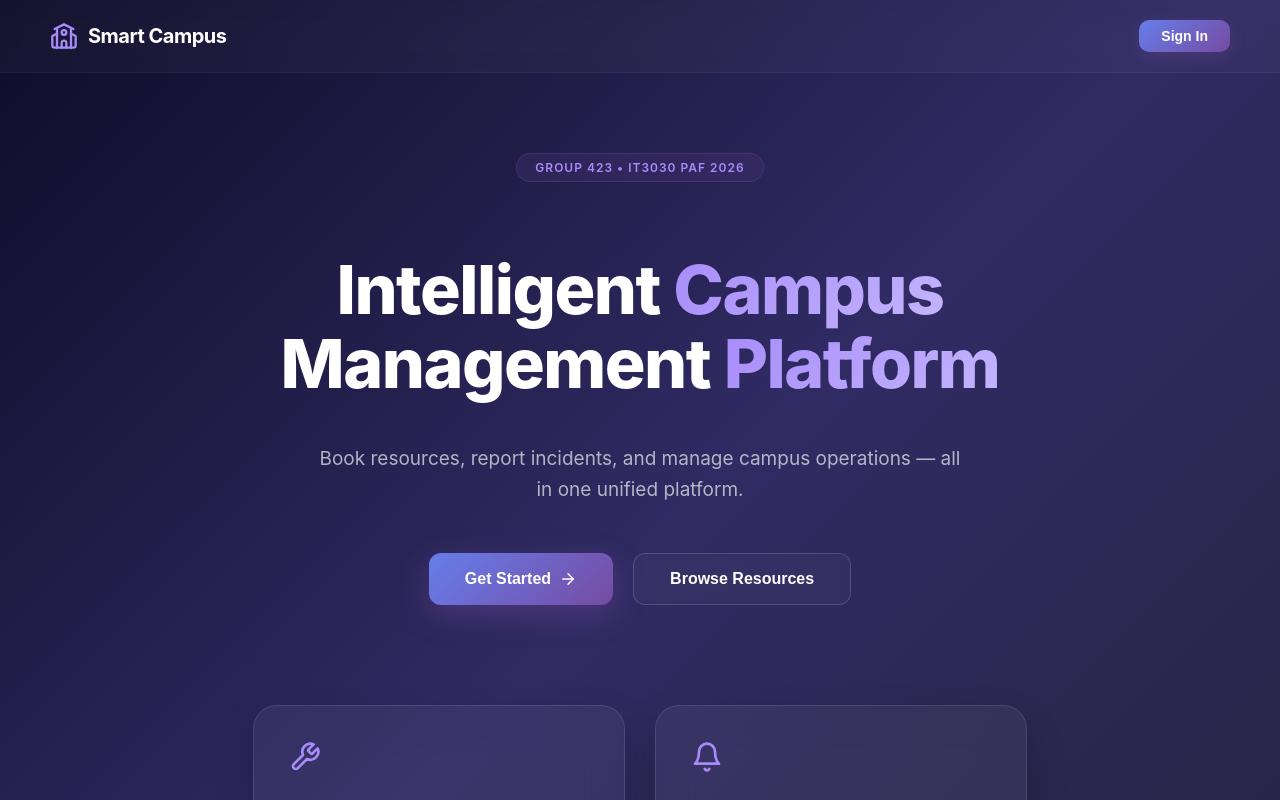
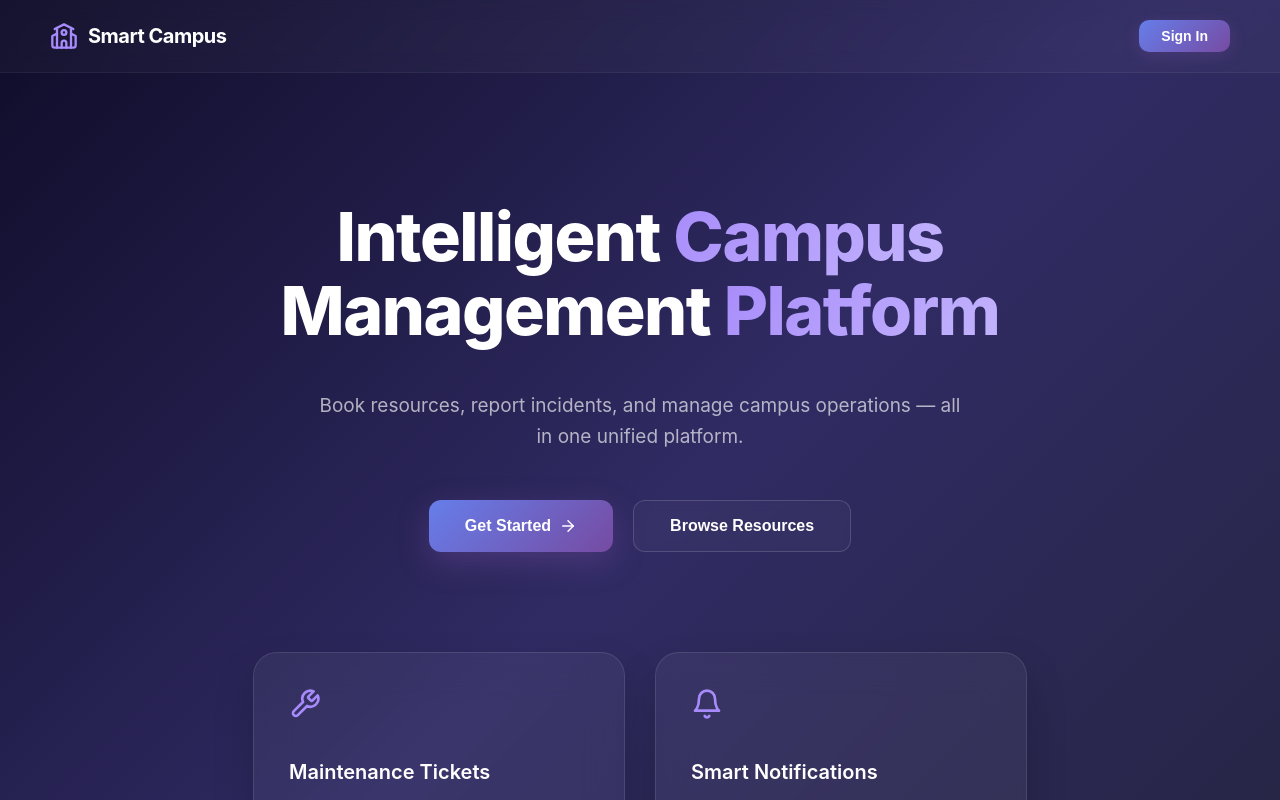
Before and after one commit to isharaheruppage/-it3030-paf-2026-smart-campus-group_WE_272_4.2, a React (Create React App) app in the folder frontend/: page / in a window 1280 px wide. Shown: the top 800 px of the page. Built offline with nearby package versions, Linux system fonts and the light colour scheme.

Commit message:
remove some parts of landing page

```diff
--- a/frontend/src/pages/LandingPage.js
+++ b/frontend/src/pages/LandingPage.js
@@ -22,7 +22,6 @@ const LandingPage = () => {
 
             {/* Hero Section */}
             <main style={styles.hero}>
-                <div style={styles.badge}>GROUP 423 • IT3030 PAF 2026</div>
                 <h1 style={styles.mainTitle}>
                     Intelligent <span style={styles.accentText}>Campus</span><br />
                     Management <span style={styles.accentText}>Platform</span>
```
